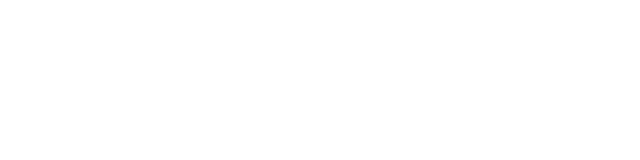
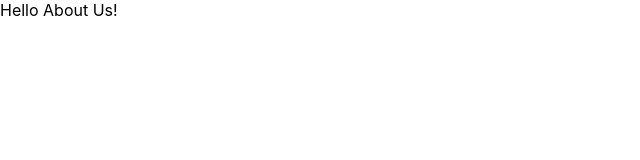
Before and after one commit to Plyska/Ganichy-DNZ, a React (Create React App) app: page /about-us in a window 1280 px wide. Shown: the top 160 px of the page, without its empty margins (0-640 px from the left). Built offline with nearby package versions, Linux system fonts and the light colour scheme.

Commit message:
add routes

```diff
--- a/package.json
+++ b/package.json
@@ -12,6 +12,7 @@
     "@types/react-dom": "^18.2.7",
     "react": "^18.2.0",
     "react-dom": "^18.2.0",
+    "react-router-dom": "^6.14.2",
     "react-scripts": "5.0.1",
     "typescript": "^4.9.5",
     "web-vitals": "^2.1.4"
--- a/src/App.tsx
+++ b/src/App.tsx
@@ -1,9 +1,10 @@
 import React from 'react';
+import AppRouter from './router/AppRouter';
 
 function App() {
   return (
     <div className="App">
-
+      <AppRouter />
     </div>
   );
 }
--- /dev/null
+++ b/src/router/AppRouter.tsx
@@ -0,0 +1,16 @@
+import { createBrowserRouter, RouterProvider } from "react-router-dom";
+
+const router = createBrowserRouter([
+  {
+    path: "/",
+    element: <div>Hello Home!</div>,
+  },
+  {
+    path: "/about-us",
+    element: <div>Hello About Us!</div>,
+  },
+]);
+
+const AppRouter = () => <RouterProvider router={router} />
+
+export default AppRouter;
```
Also changed, not shown: 1 other file (tests, documents, lock files or other folders).
